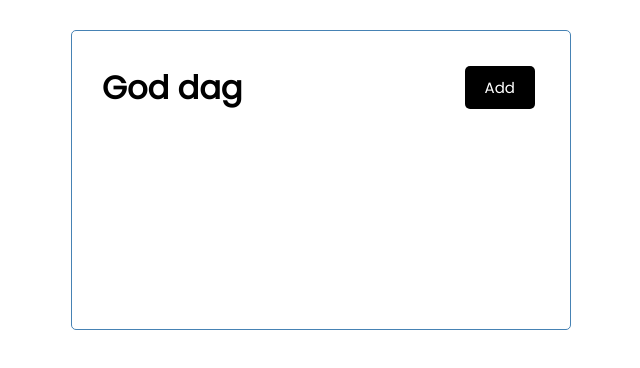
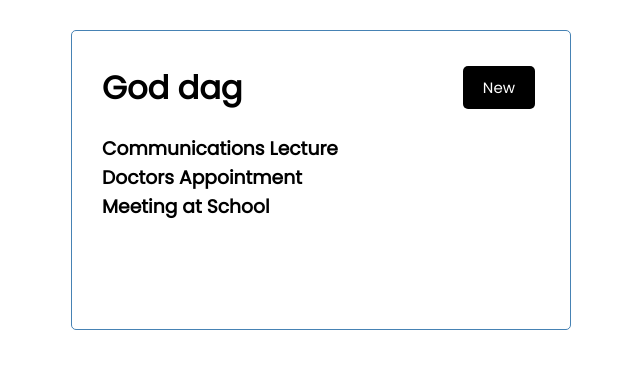
Before and after one commit to HelenaAgustsson/task-app-react, a React (Create React App) app: page / in a window 1280 px wide. Shown: the top 368 px of the page, without its empty margins (319-959 px from the left). Built offline with nearby package versions, Linux system fonts and the light colour scheme.

Commit message:
added tasks

```diff
--- a/src/App.js
+++ b/src/App.js
@@ -1,11 +1,33 @@
 import Header from "./components/Header";
+import Tasks from "./components/Tasks";
+import { useState } from 'react';
 
 function App() {
-  const name = "Layla"
+  const [tasks, setTasks] = useState([
+
+    {
+        "id":1,
+        "text": "Communications Lecture",
+        "day": "Feb 4th at 2:30pm",
+        "reminder": true
+    },
+    {
+        "id": 2,
+        "text": "Doctors Appointment",
+        "day": "Feb 5th at 2:30pm",
+        "reminder": true
+      },
+      {
+        "id": 2,
+        "text": "Meeting at School",
+        "day": "Feb 6th at 1:30pm",
+        "reminder": true
+      }
+])
   return (
     <div className="container">
      <Header title="God dag" />
-
+     <Tasks tasks={tasks} />
     </div>
   );
 }
--- a/src/components/Button.js
+++ b/src/components/Button.js
@@ -1,10 +1,8 @@
 import React from 'react'
 
-const Button = () => {
+const Button = ({title}) => {
     return (
-        <div>
-
-        </div>
+        <button className="btn">{title}</button>
     )
 }
 
--- a/src/components/Header.js
+++ b/src/components/Header.js
@@ -1,11 +1,12 @@
 import React from 'react'
+import Button from './Button';
 
 
 const Header = ({title}) => {
     return (
         <header className="header">
             <h1>{title}</h1>
-            <button className="btn">Add</button>
+            <Button color="green" title="New" />
         </header>
     )
 }
--- /dev/null
+++ b/src/components/Tasks.js
@@ -0,0 +1,14 @@
+import React from 'react'
+
+const Tasks = ({tasks}) => {
+
+    return (
+        <div>
+            {tasks.map((task)=>(
+                <h3 key={task.id}>{task.text}</h3>
+            ))}
+        </div>
+    )
+}
+
+export default Tasks;
```
